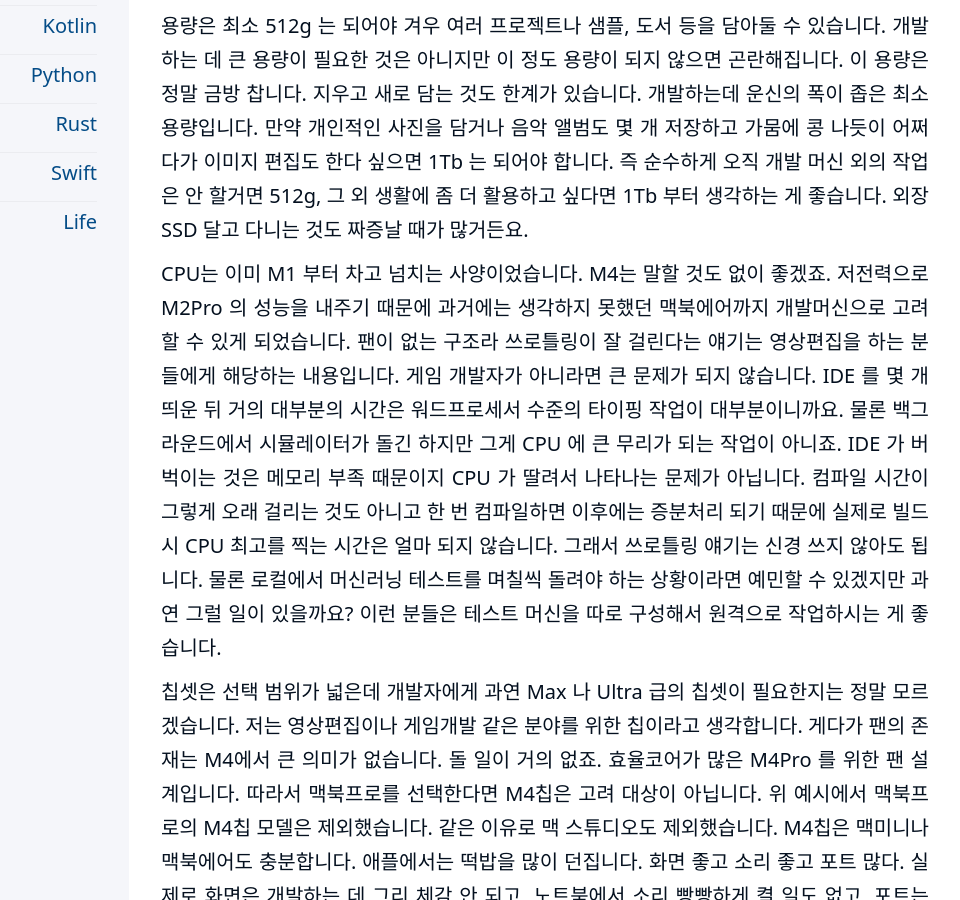
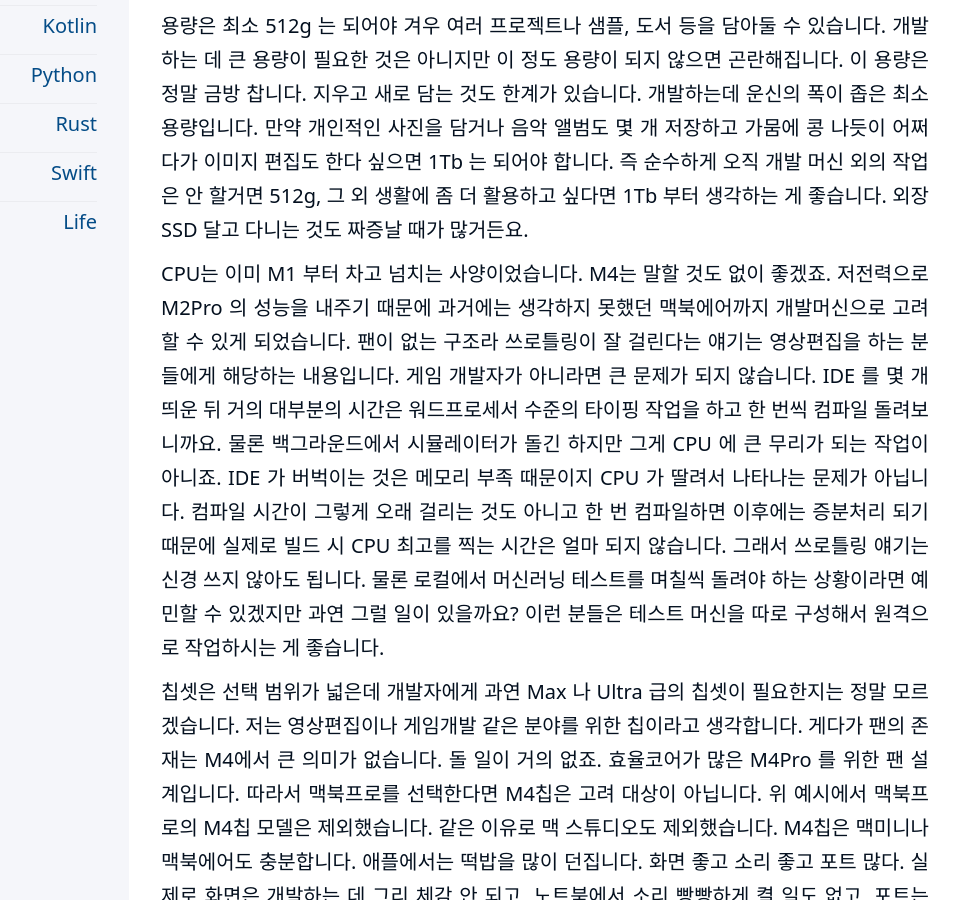
Before and after one commit to kiroshin/kiroshin.github.io, a Jekyll site: the page built from _posts/2025-03-24-macbook_for_dev.md, in a window 1280 px wide and 900 px high, scrolled down 2596 px. Shown: the whole window, without its empty margins (191-1151 px from the left). Built offline with Jekyll 4.4.1, drawn with Linux system fonts in a browser that asks for light colours.

Commit message:
Update 2025-03-24-macbook_for_dev.md

```diff
--- a/_posts/2025-03-24-macbook_for_dev.md
+++ b/_posts/2025-03-24-macbook_for_dev.md
@@ -42,7 +42,7 @@ math: false
 
 용량은 최소 512g 는 되어야 겨우 여러 프로젝트나 샘플, 도서 등을 담아둘 수 있습니다. 개발하는 데 큰 용량이 필요한 것은 아니지만 이 정도 용량이 되지 않으면 곤란해집니다. 이 용량은 정말 금방 찹니다. 지우고 새로 담는 것도 한계가 있습니다. 개발하는데 운신의 폭이 좁은 최소 용량입니다. 만약 개인적인 사진을 담거나 음악 앨범도 몇 개 저장하고 가뭄에 콩 나듯이 어쩌다가 이미지 편집도 한다 싶으면 1Tb 는 되어야 합니다. 즉 순수하게 오직 개발 머신 외의 작업은 안 할거면 512g, 그 외 생활에 좀 더 활용하고 싶다면 1Tb 부터 생각하는 게 좋습니다. 외장 SSD 달고 다니는 것도 짜증날 때가 많거든요.
 
-CPU는 이미 M1 부터 차고 넘치는 사양이었습니다. M4는 말할 것도 없이 좋겠죠. 저전력으로 M2Pro 의 성능을 내주기 때문에 과거에는 생각하지 못했던 맥북에어까지 개발머신으로 고려할 수 있게 되었습니다. 팬이 없는 구조라 쓰로틀링이 잘 걸린다는 얘기는 영상편집을 하는 분들에게 해당하는 내용입니다. 게임 개발자가 아니라면 큰 문제가 되지 않습니다. IDE 를 몇 개 띄운 뒤 거의 대부분의 시간은 워드프로세서 수준의 타이핑 작업이 대부분이니까요. 물론 백그라운드에서 시뮬레이터가 돌긴 하지만 그게 CPU 에 큰 무리가 되는 작업이 아니죠. IDE 가 버벅이는 것은 메모리 부족 때문이지 CPU 가 딸려서 나타나는 문제가 아닙니다. 컴파일 시간이 그렇게 오래 걸리는 것도 아니고 한 번 컴파일하면 이후에는 증분처리 되기 때문에 실제로 빌드 시 CPU 최고를 찍는 시간은 얼마 되지 않습니다. 그래서 쓰로틀링 얘기는 신경 쓰지 않아도 됩니다. 물론 로컬에서 머신러닝 테스트를 며칠씩 돌려야 하는 상황이라면 예민할 수 있겠지만 과연 그럴 일이 있을까요? 이런 분들은 테스트 머신을 따로 구성해서 원격으로 작업하시는 게 좋습니다.
+CPU는 이미 M1 부터 차고 넘치는 사양이었습니다. M4는 말할 것도 없이 좋겠죠. 저전력으로 M2Pro 의 성능을 내주기 때문에 과거에는 생각하지 못했던 맥북에어까지 개발머신으로 고려할 수 있게 되었습니다. 팬이 없는 구조라 쓰로틀링이 잘 걸린다는 얘기는 영상편집을 하는 분들에게 해당하는 내용입니다. 게임 개발자가 아니라면 큰 문제가 되지 않습니다. IDE 를 몇 개 띄운 뒤 거의 대부분의 시간은 워드프로세서 수준의 타이핑 작업을 하고 한 번씩 컴파일 돌려보니까요. 물론 백그라운드에서 시뮬레이터가 돌긴 하지만 그게 CPU 에 큰 무리가 되는 작업이 아니죠. IDE 가 버벅이는 것은 메모리 부족 때문이지 CPU 가 딸려서 나타나는 문제가 아닙니다. 컴파일 시간이 그렇게 오래 걸리는 것도 아니고 한 번 컴파일하면 이후에는 증분처리 되기 때문에 실제로 빌드 시 CPU 최고를 찍는 시간은 얼마 되지 않습니다. 그래서 쓰로틀링 얘기는 신경 쓰지 않아도 됩니다. 물론 로컬에서 머신러닝 테스트를 며칠씩 돌려야 하는 상황이라면 예민할 수 있겠지만 과연 그럴 일이 있을까요? 이런 분들은 테스트 머신을 따로 구성해서 원격으로 작업하시는 게 좋습니다.
 
 칩셋은 선택 범위가 넓은데 개발자에게 과연 Max 나 Ultra 급의 칩셋이 필요한지는 정말 모르겠습니다. 저는 영상편집이나 게임개발 같은 분야를 위한 칩이라고 생각합니다. 게다가 팬의 존재는 M4에서 큰 의미가 없습니다. 돌 일이 거의 없죠. 효율코어가 많은 M4Pro 를 위한 팬 설계입니다. 따라서 맥북프로를 선택한다면 M4칩은 고려 대상이 아닙니다. 위 예시에서 맥북프로의 M4칩 모델은 제외했습니다. 같은 이유로 맥 스튜디오도 제외했습니다. M4칩은 맥미니나 맥북에어도 충분합니다. 애플에서는 떡밥을 많이 던집니다. 화면 좋고 소리 좋고 포트 많다. 실제로 화면은 개발하는 데 그리 체감 안 되고, 노트북에서 소리 빵빵하게 켤 일도 없고, 포트는 USB-C 로도 크게 불편하지 않습니다.
 
```
